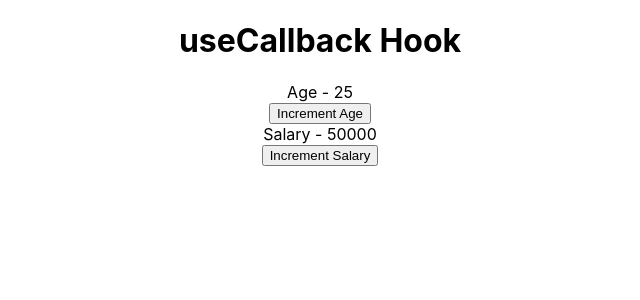
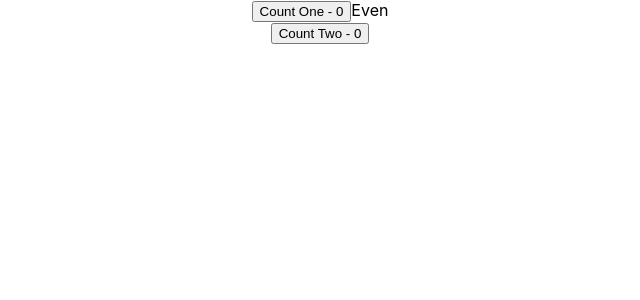
Before and after one commit to tuantrang/LearningReact, a React (Create React App) app: page / in a window 1280 px wide. Shown: the top 300 px of the page, without its empty margins (320-960 px from the left). Built offline with nearby package versions, Linux system fonts and the light colour scheme.

Commit message:
useMemo Hook

```diff
--- a/src/App.js
+++ b/src/App.js
@@ -1,12 +1,12 @@
 import React from 'react'
 import './App.css';
-import ParentComponent from './Components/ParentComponent';
+import Counter from './Components/Counter';
 
 
 function App() {
   return (
       <div className="App">
-        <ParentComponent />
+        <Counter />
       </div>
   );
 }
--- /dev/null
+++ b/src/Components/Counter.js
@@ -0,0 +1,32 @@
+import React, { useState, useMemo } from 'react'
+
+function Counter() {
+    const [counterOne, setCounterOne] = useState(0)
+    const [counterTwo, setCounterTwo] = useState(0)
+
+    const incrementOne = () => {
+        setCounterOne(counterOne + 1)
+    }
+    const incrementTwo = () => {
+        setCounterTwo(counterTwo + 1)
+    }
+
+    const isEven = useMemo(() => {
+        let i = 0
+        while (i < 200000000) i++
+        return counterOne % 2 === 0
+    }, [counterOne])
+    return (
+        <div>
+            <div>
+                <button onClick={incrementOne}>Count One - {counterOne}</button>
+                <span>{isEven ? 'Even ' : 'Odd '}</span>
+            </div>
+            <div>
+                <button onClick={incrementTwo}>Count Two - {counterTwo}</button>
+            </div>
+        </div>
+    )
+}
+
+export default Counter
```
